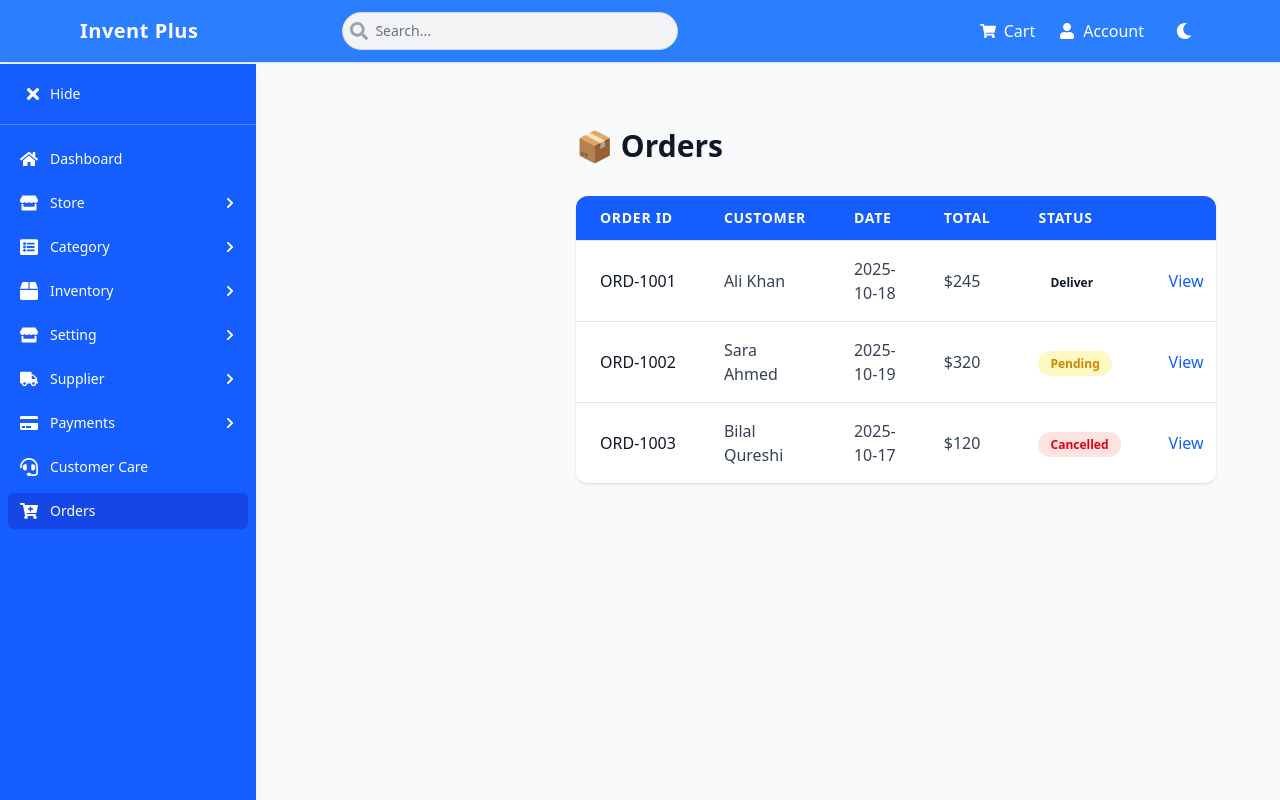
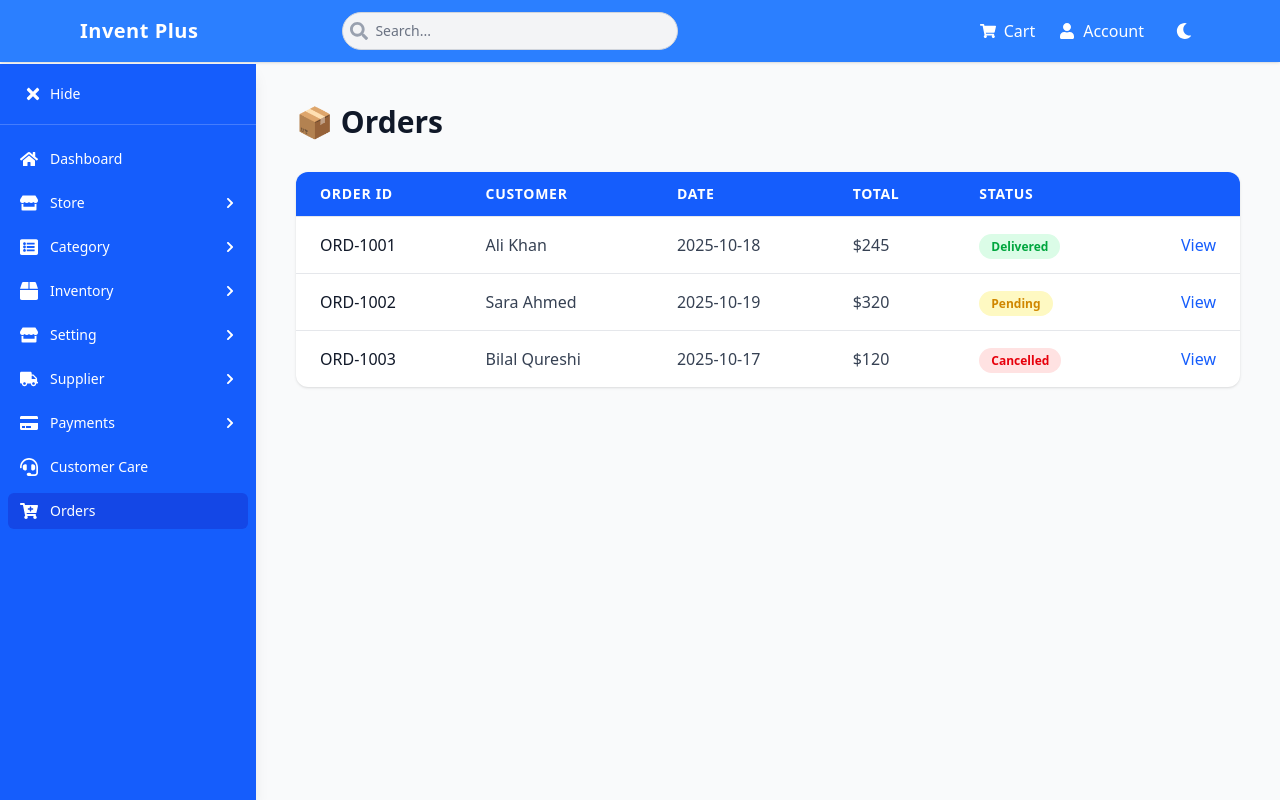
Before and after one commit to Arhamjawed66/Frnaz_Tec, a React app: page /orders in a window 1280 px wide. Built offline with nearby package versions, Linux system fonts and the light colour scheme; sample sign-in values are in the browser's storage; the HTML template or start-up script is replaced by a standard one.

Commit message:
components update order.jsx

```diff
--- a/src/pages/Orders.jsx
+++ b/src/pages/Orders.jsx
@@ -7,7 +7,7 @@ export default function Orders() {
       customer: "Ali Khan",
       date: "2025-10-18",
       total: "$245",
-      status: "Deliver",
+      status: "Delivered",
     },
     {
       id: "ORD-1002",
@@ -32,13 +32,14 @@ export default function Orders() {
   };
 
   return (
-    <div className="ml-64 p-8 min-h-screen bg-gray-50 dark:bg-gray-900 transition">
+    <div className=" p-2 min-h-screen bg-gray-50 dark:bg-gray-900 transition">
       <h1 className="text-3xl font-bold mb-8 text-gray-900 dark:text-white">
         📦 Orders
       </h1>
 
       {/* Orders Table */}
-      <div className="bg-white dark:bg-gray-800 rounded-xl shadow overflow-x-auto">
+      <div className="max-w-7xl mx-auto">
+        <div className="bg-white dark:bg-gray-800 rounded-xl shadow overflow-x-auto">
         <table className="min-w-full divide-y divide-gray-200 dark:divide-gray-700">
           <thead className="bg-blue-600 dark:bg-blue-700 text-white">
             <tr>
@@ -95,6 +96,7 @@ export default function Orders() {
             ))}
           </tbody>
         </table>
+        </div>
       </div>
     </div>
   );
```
